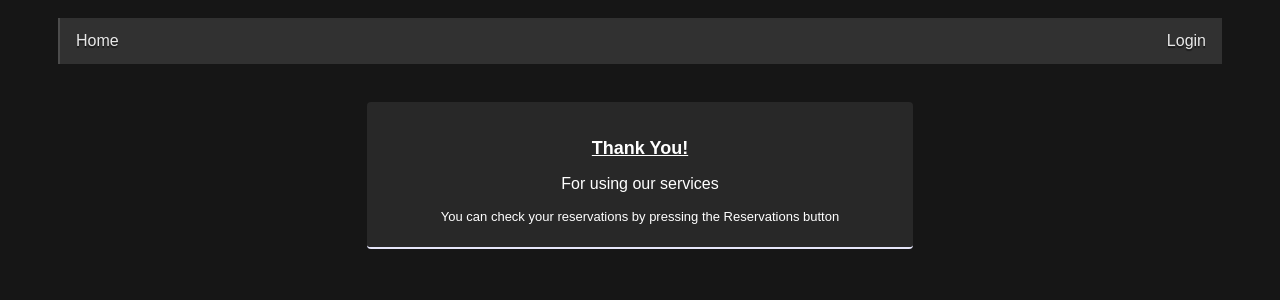
After one commit to MisaghM/Software-Engineering1-Course-Projects, a Django app: template Phase-5/SaPaMi/packages/templates/packages/reserve_thanks.html in a window 1280 px wide. The commit adds this page. Shown: the top 300 px of the page. Run offline with Django 4.2, Linux system fonts and the light colour scheme; the template is opened without the code that fills it, so the values that code supplies are empty.

Commit message:
Add more pages

```diff
--- a/Phase-5/SaPaMi/SaPaMi/urls.py
+++ b/Phase-5/SaPaMi/SaPaMi/urls.py
@@ -2,6 +2,7 @@ from django.contrib import admin
 from django.urls import path, include
 
 handler404 = 'base.views.my404'
+handler403 = 'base.views.my403'
 
 urlpatterns = [
     path('admin/', admin.site.urls),
--- a/Phase-5/SaPaMi/base/models.py
+++ b/Phase-5/SaPaMi/base/models.py
@@ -67,3 +67,6 @@ class Doctor(models.Model):
     medical_id = models.CharField(max_length=100)
     degree = models.CharField(max_length=100)
     doctor_license = models.ForeignKey(Document, on_delete=models.CASCADE)
+
+    def __str__(self):
+        return self.name
--- a/Phase-5/SaPaMi/base/templates/base/cas.html
+++ b/Phase-5/SaPaMi/base/templates/base/cas.html
@@ -23,7 +23,7 @@
         <label for="loginUsername">Username:</label><br>
         <input type="text" id="loginUsername" name="username" placeholder="Write your username..." value="{{lform.cleaned_data.username}}" required><br>
         <label for="loginPassword">Password:</label><br>
-        <input type="password" id="loginPassword" name="password" placeholder="Write your password..." required><br> -
+        <input type="password" id="loginPassword" name="password" placeholder="Write your password..." required><br>
         <input type="checkbox" id="loginShowPassword" onclick="showPassword(this)">
         <label for="loginShowPassword">Show Password</label><br>
         <input type="hidden" id="casType" name="casType" value="login">
--- a/Phase-5/SaPaMi/base/views.py
+++ b/Phase-5/SaPaMi/base/views.py
@@ -12,6 +12,10 @@ from packages.models import TherapeuticPackage
 
 def my404(request, exception):
     return render(request, '404.html')
+
+
+def my403(request, exception):
+    return render(request, '403.html')
 
 
 @require_GET
--- a/Phase-5/SaPaMi/packages/models.py
+++ b/Phase-5/SaPaMi/packages/models.py
@@ -56,3 +56,6 @@ class ServiceRecord(models.Model):
     paid = models.FloatField()
     status = models.CharField(max_length=1, choices=Status.choices)
     bill = models.ForeignKey(Bill, on_delete=models.CASCADE)
+
+    def __str__(self):
+        return self.service.__str__() + ' - ' + self.status
--- /dev/null
+++ b/Phase-5/SaPaMi/packages/static/styles/reserve.css
@@ -0,0 +1,24 @@
+.centertext {
+    text-align: center;
+}
+
+.emphasis {
+	text-decoration: underline;
+    font-weight: bold;
+	font-size: large;
+}
+
+.small {
+	font-size: small;
+}
+
+div.confirm {
+    background-color: rgb(40, 40, 40);
+	border-bottom: 2px solid lavender;
+	width: 40%;
+	margin-left: auto;
+	margin-right: auto;
+	margin-top: 3%;
+	border-radius: 4px;
+	padding: 20px 20px 10px;
+}
--- /dev/null
+++ b/Phase-5/SaPaMi/packages/templates/packages/reserve_thanks.html
@@ -0,0 +1,15 @@
+{% extends 'main.html' %}
+{% load static %}
+{% block title %}SaPaMi - Thank You{% endblock title %}
+
+{% block head %}
+<link rel="stylesheet" href="{% static 'styles/reserve.css' %}">
+{% endblock head %}
+
+{% block content %}
+<div class="confirm">
+    <p class="centertext"><span class="emphasis">Thank You!</span></p>
+    <p class="centertext">For using our services</p>
+    <p class="centertext small">You can check your reservations by pressing the Reservations button</p>
+</div>
+{% endblock content %}
--- a/Phase-5/SaPaMi/packages/urls.py
+++ b/Phase-5/SaPaMi/packages/urls.py
@@ -4,6 +4,7 @@ from . import views
 urlpatterns = [
     path('packages/<int:id>', views.more_info, name='packages'),
     path('packages/<int:id>/reserve', views.reserve_package, name='reserve_package'),
+    path('packages/<int:id>/confirm', views.confirm_reserve, name='confirm_reserve'),
     path('reservations', views.user_reservations, name='user_reservations'),
     path('reservations/<int:id>', views.user_reservation, name='user_reservation'),
 ]
--- a/Phase-5/SaPaMi/static/styles/navbar.css
+++ b/Phase-5/SaPaMi/static/styles/navbar.css
@@ -43,5 +43,5 @@ ul.topnav li a:hover:not(.active) {
 }
 
 ul.topnav li a.active {
-	background-color: rgb(0, 170, 50);
+	background-color: hsl(200, 90%, 45%);
 }
--- a/Phase-5/SaPaMi/templates/navbar.html
+++ b/Phase-5/SaPaMi/templates/navbar.html
@@ -4,6 +4,7 @@
         <li class="leftalign"><a href="{% url 'home' %}" id="navHome">Home</a></li>
         {% if request.user.is_authenticated %}
         <li class="leftalign"><a href="javascript:void(0)" id="navPackageInfo">Package Info</a></li>
+        <li class="leftalign"><a href="{% url 'user_reservations' %}" id="navReservations">Reservations</a></li>
         <li class="rightalign">
             <a href="{% url 'cas-logout' %}">Logout</a>
         </li>
@@ -16,3 +17,12 @@
     </ul>
 </nav>
 <script src="{% static 'scripts/navbar.js' %}"></script>
+<script>
+    {% if request.resolver_match.url_name == 'home' %}
+    document.getElementById("navHome").setAttribute("class", "active");
+    {% elif request.resolver_match.url_name == 'packages' %}
+    document.getElementById("navPackageInfo").setAttribute("class", "active");
+    {% elif request.resolver_match.url_name == 'reservations' %}
+    document.getElementById("navReservations").setAttribute("class", "active");
+    {% endif %}
+</script>
```
Also changed, not shown: Phase-5/SaPaMi/packages/templates/packages/confirm_reserve.html (added, +26 -0 lines), Phase-5/SaPaMi/packages/templates/packages/more_info.html (+7 -1 lines), Phase-5/SaPaMi/packages/templates/packages/reservations.html (added, +11 -0 lines), Phase-5/SaPaMi/packages/views.py (+31 -12 lines), Phase-5/SaPaMi/templates/403.html (added, +13 -0 lines).
